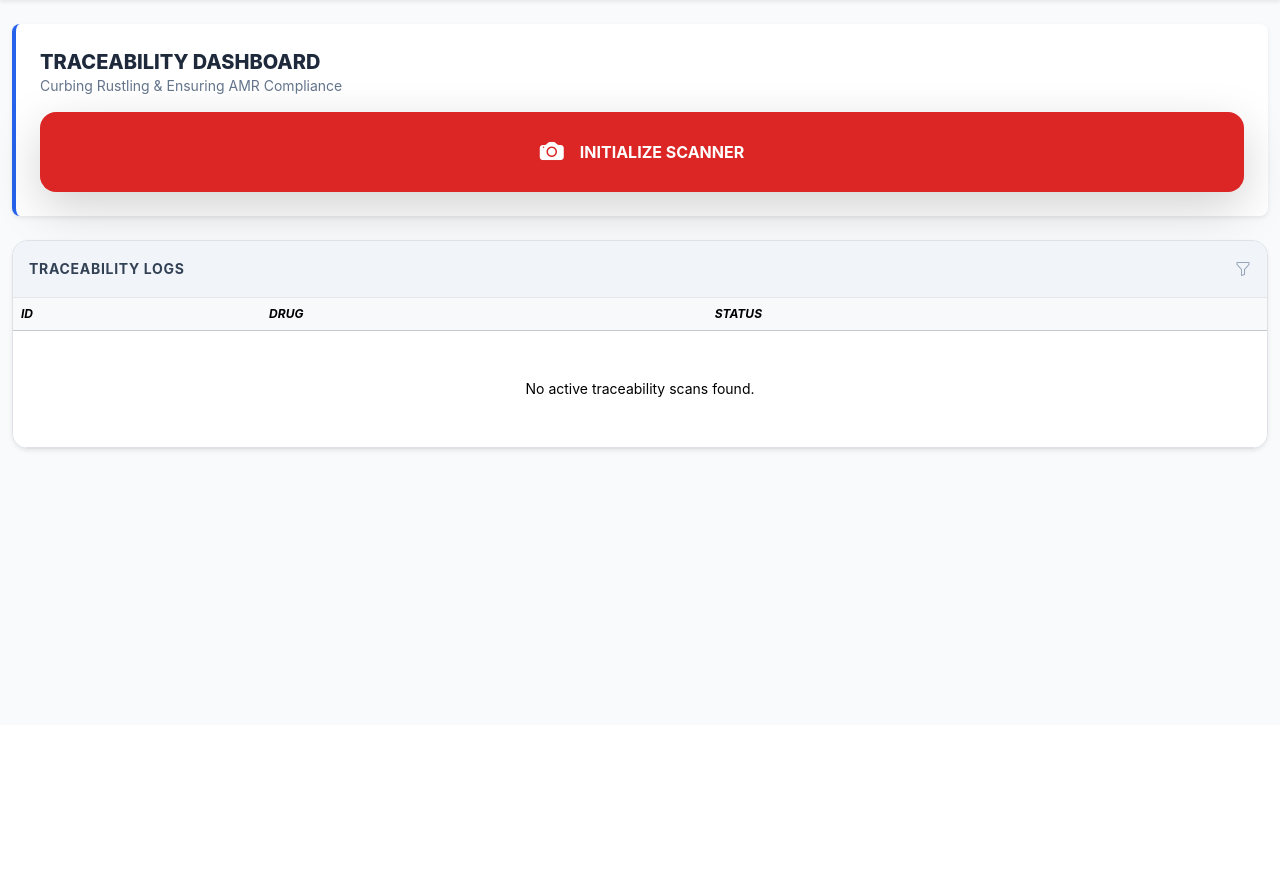
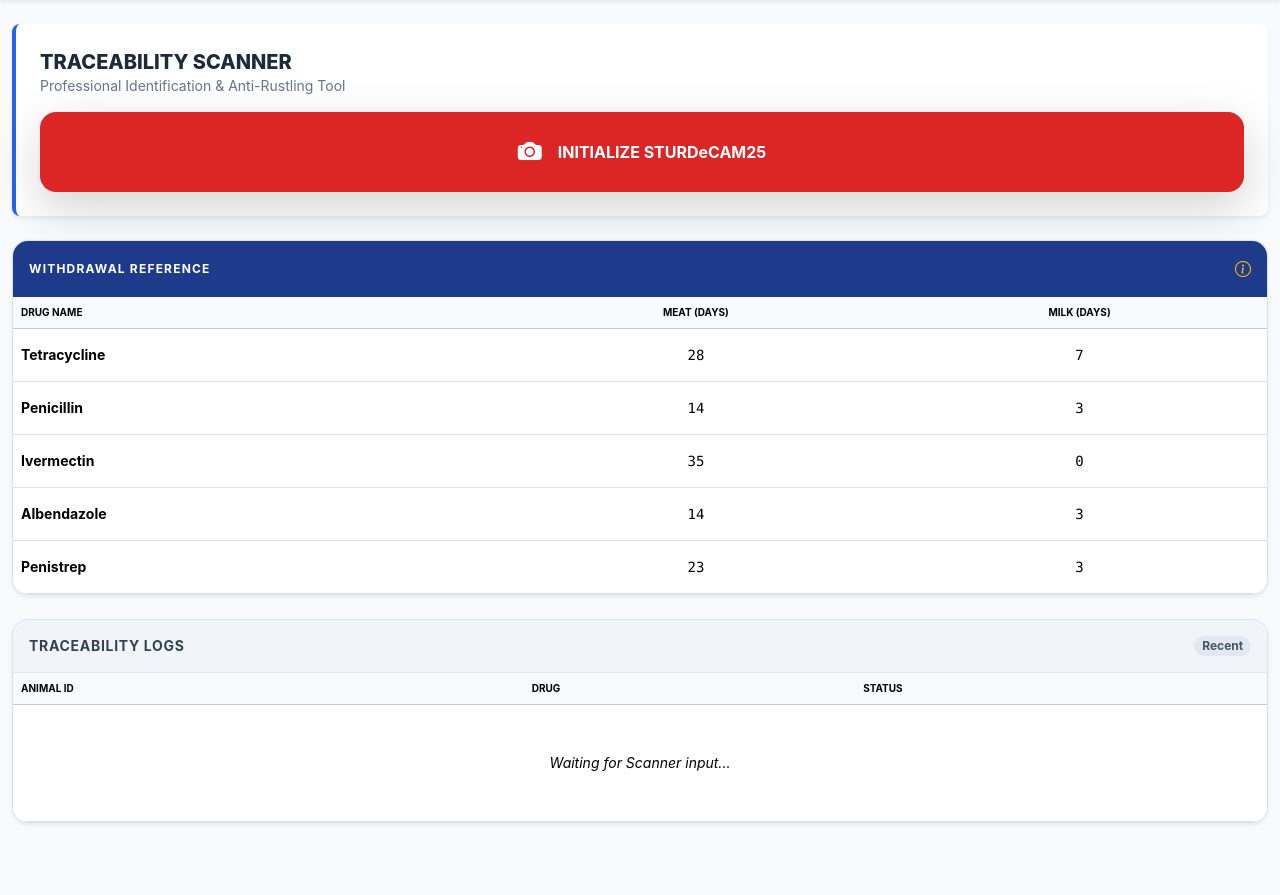
Before and after one commit to nkereril-hub/Vet_Tech-Kenya, a Flask app: page / in a window 1280 px wide. Shown: the part 75-970 px from the top of the page. Before the commit the page ends 527 px from the top, so only its background shows below. Run offline with Flask 3, Linux system fonts and the light colour scheme; a user stored in the database is signed in; data that the repository does not hold is empty; some libraries are stand-ins or nearby versions.

Commit message:
Update index.html

```diff
--- a/templates/index.html
+++ b/templates/index.html
@@ -13,11 +13,8 @@
         :root { --vet-blue: #0f172a; --kvb-gold: #fbbf24; }
         body { background-color: #f8fafc; font-family: 'Inter', sans-serif; }
         .nav-custom { background-color: var(--vet-blue); border-bottom: 3px solid var(--kvb-gold); }
-        .action-card { transition: transform 0.2s; border: none; border-radius: 15px; }
-        .action-card:active { transform: scale(0.98); }
         .status-safe { background-color: #dcfce7; color: #166534; border: 1px solid #bbf7d0; }
         .status-warning { background-color: #fee2e2; color: #991b1b; border: 1px solid #fecaca; }
-        /* Professional pulse animation for scanning */
         .scanning-pulse { animation: pulse 1.5s infinite; }
         @keyframes pulse { 0% { opacity: 1; } 50% { opacity: 0.5; } 100% { opacity: 1; } }
     </style>
@@ -49,12 +46,12 @@
         {% endwith %}
 
         <div class="bg-white p-4 rounded-3 shadow-sm mb-4 border-l-4 border-blue-600">
-            <h2 class="text-xl font-extrabold text-slate-800">TRACEABILITY DASHBOARD</h2>
-            <p class="text-slate-500 text-sm mb-3">Curbing Rustling & Ensuring AMR Compliance</p>
+            <h2 class="text-xl font-extrabold text-slate-800 uppercase">Traceability Scanner</h2>
+            <p class="text-slate-500 text-sm mb-3">Professional Identification & Anti-Rustling Tool</p>
 
             <button id="main-camera-btn" onclick="startCamera()" class="w-full bg-red-600 hover:bg-red-700 text-white font-bold py-4 rounded-2xl shadow-lg flex justify-center items-center gap-3 transition-all">
                 <i class="bi bi-camera-fill text-2xl"></i>
-                <span id="btn-text">INITIALIZE SCANNER</span>
+                <span id="btn-text">INITIALIZE STURDeCAM25</span>
             </button>
         </div>
 
@@ -62,21 +59,21 @@
         <div id="scanned-notification" class="hidden animate-in fade-in duration-500 mb-4">
             <div class="bg-blue-50 border-2 border-blue-200 p-4 rounded-2xl shadow-md">
                 <div class="flex items-center justify-between mb-3">
-                    <h3 class="font-bold text-blue-900"><i class="bi bi-search me-2"></i>Scan Results</h3>
-                    <span class="bg-blue-600 text-white px-3 py-1 rounded-full font-bold" id="scan-count">0</span>
+                    <h3 class="font-bold text-blue-900 font-mono">SCAN: <span id="scan-count">0</span> ANIMALS</h3>
+                    <i class="bi bi-activity text-blue-500"></i>
                 </div>
-                <p class="text-sm text-blue-700 mb-4">Animals detected. Log professional treatment to ensure AMR prevention.</p>
-
                 <form method="POST" action="{{ url_for('bulk_treatment') }}" class="space-y-3">
                     <input type="hidden" name="scanned_count" id="hidden_count" value="0">
-                    <select name="drug" class="form-select form-select-lg rounded-xl border-blue-300" required>
+                    <select name="drug" class="form-select form-select-lg rounded-xl border-blue-300 text-sm" required>
                         <option value="">-- SELECT PRESCRIBED DRUG --</option>
-                        {% for drug in drugs %}
-                        <option value="{{ drug }}">{{ drug|upper }} ({{ drugs[drug] }} Days Withdrawal)</option>
+                        {% for drug, periods in drugs.items() %}
+                        <option value="{{ drug }}">
+                            {{ drug|upper }} (Meat: {{ periods.meat }}d | Milk: {{ periods.milk }}d)
+                        </option>
                         {% endfor %}
                     </select>
-                    <button type="submit" class="w-full bg-green-600 text-white font-bold py-3 rounded-xl shadow-md hover:bg-green-700">
-                        LOG BULK TREATMENT
+                    <button type="submit" class="w-full bg-green-600 text-white font-bold py-3 rounded-xl shadow-md">
+                        LOG KVB-VERIFIED TREATMENT
                     </button>
                 </form>
             </div>
@@ -84,17 +81,44 @@
         {% endif %}
 
         <div class="bg-white rounded-2xl shadow-sm border overflow-hidden mb-4">
-            <div class="p-3 bg-slate-100 border-b flex justify-between items-center">
-                <h5 class="m-0 font-bold text-slate-700 text-sm uppercase tracking-wider">Traceability Logs</h5>
-                <i class="bi bi-funnel text-slate-400"></i>
+            <div class="p-3 bg-blue-900 text-white flex justify-between items-center">
+                <h5 class="m-0 text-xs font-bold uppercase tracking-widest">Withdrawal Reference</h5>
+                <i class="bi bi-info-circle text-warning"></i>
             </div>
             <div class="table-responsive">
                 <table class="table table-hover mb-0 align-middle">
                     <thead class="table-light">
-                        <tr class="text-xs text-slate-500 italic">
-                            <th>ID</th>
-                            <th>DRUG</th>
-                            <th>STATUS</th>
+                        <tr class="text-[10px] text-slate-500 uppercase">
+                            <th>Drug Name</th>
+                            <th class="text-center">Meat (Days)</th>
+                            <th class="text-center">Milk (Days)</th>
+                        </tr>
+                    </thead>
+                    <tbody class="text-sm">
+                        {% for drug, periods in drugs.items() %}
+                        <tr class="border-b">
+                            <td class="font-bold text-slate-700 py-3">{{ drug|capitalize }}</td>
+                            <td class="text-center text-red-600 font-mono">{{ periods.meat }}</td>
+                            <td class="text-center text-blue-600 font-mono">{{ periods.milk }}</td>
+                        </tr>
+                        {% endfor %}
+                    </tbody>
+                </table>
+            </div>
+        </div>
+
+        <div class="bg-white rounded-2xl shadow-sm border overflow-hidden mb-4">
+            <div class="p-3 bg-slate-100 border-b flex justify-between items-center">
+                <h5 class="m-0 font-bold text-slate-700 text-sm uppercase tracking-wider">Traceability Logs</h5>
+                <span class="badge bg-slate-200 text-slate-600 rounded-pill">Recent</span>
+            </div>
+            <div class="table-responsive">
+                <table class="table table-hover mb-0 align-middle">
+                    <thead class="table-light">
+                        <tr class="text-[10px] text-slate-500 uppercase">
+                            <th>Animal ID</th>
+                            <th>Drug</th>
+                            <th>Status</th>
                         </tr>
                     </thead>
                     <tbody class="text-sm">
@@ -105,11 +129,11 @@
                             <td>{{ rec['drug']|capitalize }}</td>
                             <td>
                                 {% if safe >= today %}
-                                    <span class="px-2 py-1 rounded-md text-xs font-bold status-warning">
+                                    <span class="px-2 py-1 rounded-md text-[10px] font-bold status-warning whitespace-nowrap">
                                         LOCKED ({{ (safe - today).days }}d)
                                     </span>
                                 {% else %}
-                                    <span class="px-2 py-1 rounded-md text-xs font-bold status-safe">
+                                    <span class="px-2 py-1 rounded-md text-[10px] font-bold status-safe whitespace-nowrap">
                                         CLEARED
                                     </span>
                                 {% endif %}
@@ -117,7 +141,7 @@
                         </tr>
                         {% endfor %}
                         {% if not records %}
-                        <tr><td colspan="3" class="text-center py-5 text-slate-400">No active traceability scans found.</td></tr>
+                        <tr><td colspan="3" class="text-center py-5 text-slate-400 italic">Waiting for Scanner input...</td></tr>
                         {% endif %}
                     </tbody>
                 </table>
@@ -126,15 +150,10 @@
 
         {% if role == 'farmer' %}
         <div class="bg-amber-50 border-l-4 border-amber-400 p-4 rounded-r-xl shadow-sm">
-            <div class="flex items-start gap-3">
-                <i class="bi bi-info-circle-fill text-amber-500 mt-1"></i>
-                <div>
-                    <h4 class="font-bold text-amber-900 text-sm">Farmer Compliance Notice</h4>
-                    <p class="text-xs text-amber-700 m-0 leading-relaxed">
-                        Traceability records are read-only. For AMR prevention, ensure only KVB-licensed vets perform treatments. Unverified drugs lead to market rejection.
-                    </p>
-                </div>
-            </div>
+            <p class="text-xs text-amber-800 m-0 leading-relaxed">
+                <i class="bi bi-exclamation-triangle-fill me-1"></i>
+                <strong>FARMER NOTICE:</strong> Withdrawal periods are set per KVB guidelines to prevent AMR. Do not slaughter or sell milk until the status shows <strong>CLEARED</strong>.
+            </p>
         </div>
         {% endif %}
     </div>
@@ -144,15 +163,13 @@
             const btn = document.getElementById('main-camera-btn');
             const btnText = document.getElementById('btn-text');
 
-            // UI Feedback: Show that the scanner is working
-            btnText.textContent = "INITIALIZING STURDeCAM25...";
+            btnText.textContent = "CONNECTING TO STURDeCAM...";
             btn.classList.add('scanning-pulse', 'bg-yellow-600');
 
-            // Simulate the scan processing time (e.g., 2 seconds)
             setTimeout(() => {
-                const count = Math.floor(Math.random() * 15) + 3;
+                const count = Math.floor(Math.random() * 12) + 2;
                 btn.classList.remove('scanning-pulse', 'bg-yellow-600');
-                btnText.textContent = "SCAN COMPLETE - " + count + " DETECTED";
+                btnText.textContent = "SCAN SUCCESSFUL";
 
                 if ("{{ role }}" === "vet") {
                     const notify = document.getElementById('scanned-notification');
@@ -160,9 +177,9 @@
                     document.getElementById('scan-count').textContent = count;
                     document.getElementById('hidden_count').value = count;
                 } else {
-                    alert(Traceability scan complete: ${count} animals identified.);
+                    alert(Traceability Scan: ${count} Cattle verified at gate.);
                 }
-            }, 2000);
+            }, 1800);
         }
     </script>
 </body>
```
